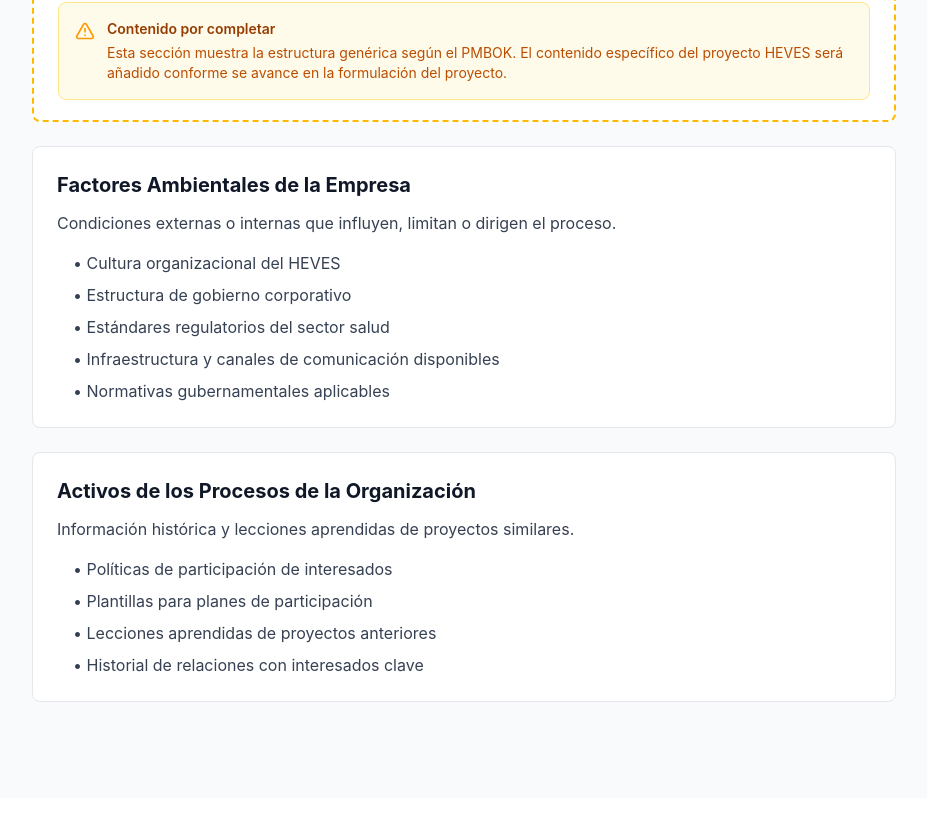
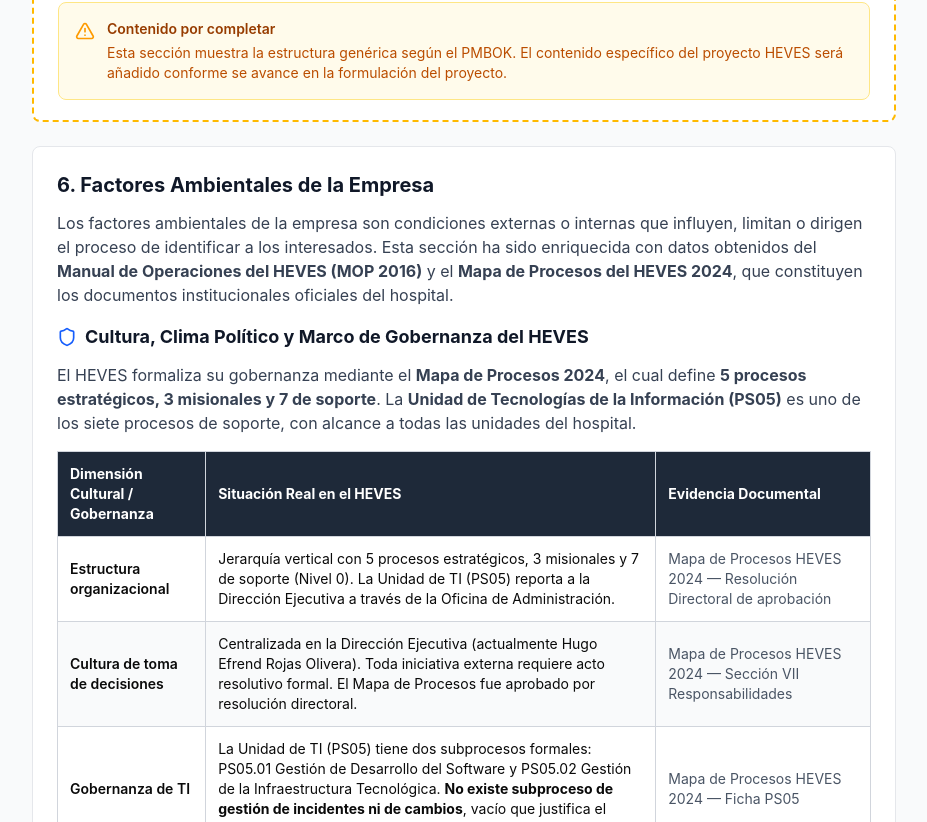
Before and after one commit to RonnyPumaricra/blog-heves-v2, a React (Vite) app: page /plan-participacion/entradas in a window 1280 px wide. Shown: the part 1958-2780 px from the top of the page, without its empty margins (336-1263 px from the left). Before the commit the page ends 2756 px from the top, so only its background shows below. Built offline with nearby package versions, Linux system fonts and the light colour scheme.

Commit message:
Entradas de Participación mostrados correctamente

```diff
--- a/src/app/pages/PlanParticipacionEntradasPage.tsx
+++ b/src/app/pages/PlanParticipacionEntradasPage.tsx
@@ -1,5 +1,5 @@
 import { Users, ArrowRight, CheckCircle, AlertTriangle, Clock } from 'lucide-react';
-import { EntradaFactoresAmbientales, EntradaActivosProcesos } from '../components/sections';
+import { EntradaFactoresAmbientalesHEVES, EntradaActivosProcesosHEVES } from '../components/sections';
 
 function PendingSection({ number, title, children, noteText }: {
   number: string;
@@ -121,24 +121,9 @@
             </ul>
           </PendingSection>
 
-          <EntradaFactoresAmbientales
-            items={[
-              '• Cultura organizacional del HEVES',
-              '• Estructura de gobierno corporativo',
-              '• Estándares regulatorios del sector salud',
-              '• Infraestructura y canales de comunicación disponibles',
-              '• Normativas gubernamentales aplicables',
-            ]}
-          />
+          <EntradaFactoresAmbientalesHEVES />
 
-          <EntradaActivosProcesos
-            items={[
-              '• Políticas de participación de interesados',
-              '• Plantillas para planes de participación',
-              '• Lecciones aprendidas de proyectos anteriores',
-              '• Historial de relaciones con interesados clave',
-            ]}
-          />
+          <EntradaActivosProcesosHEVES />
         </div>
       </section>
     </div>
```
